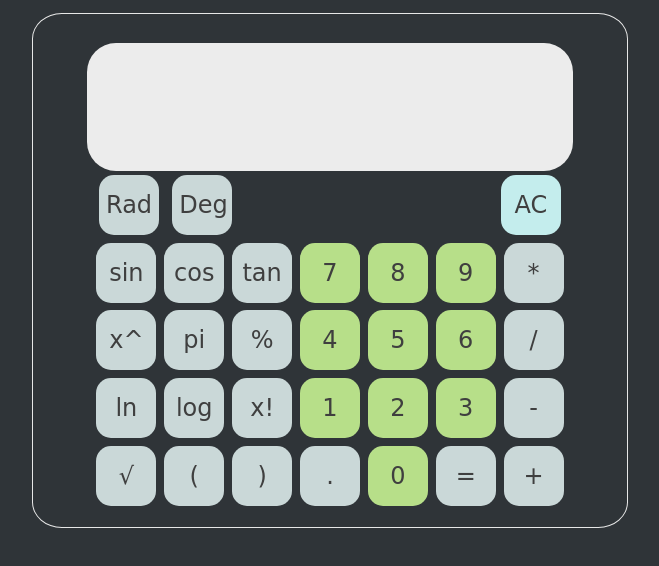
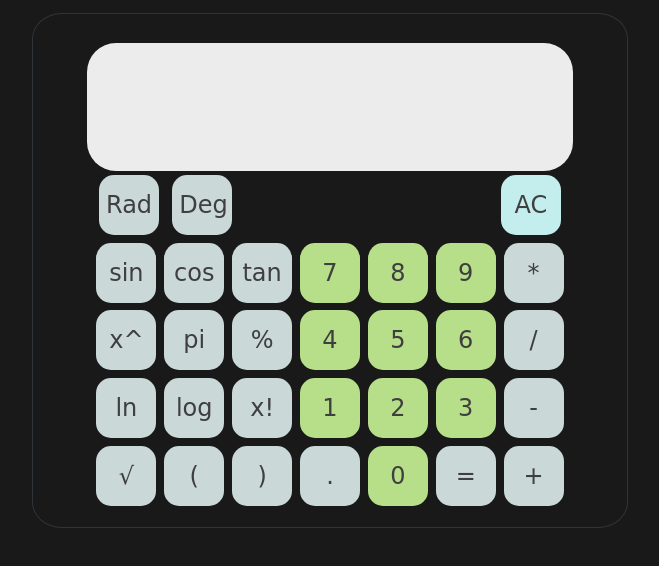
Before and after one commit to IlonaGedeon/notion_widget_calc, a plain HTML site: page index.html in a window 1280 px wide. Shown: the whole page, without its empty margins (310-969 px from the left). Drawn offline with Linux system fonts and the light colour scheme; a web font is replaced by a local one.

Commit message:
Update index.html

```diff
--- a/index.html
+++ b/index.html
@@ -14,8 +14,8 @@ body {
   margin: 0 auto;
   text-align: center;
   font-size: 23px;
-  color: #2F3438;
-  background-color:#2F3438;
+  color: #191919;
+  background-color:#191919;
 
 }
 
@@ -43,13 +43,13 @@ a:visited  {
 .calculator {
 
     display: inline-block;
-    background: #2F3438;
+    background: #191919;
     margin: 1% 0;
     color: black;
     border-radius: 5%;
-	border: 1px solid #e7e7e7;
+	border: 1px solid #2F3438;
 /*     box-shadow: 0px 8px 20px 0px grey; */
-    background-color: #2F3438;
+    background-color: #191919;
 
 
 }
@@ -87,7 +87,7 @@ a:visited  {
 .button:active,
 .button-active {
   background: gold;
-  color: #2F3438;
+  color: #191919;
   transform: scale(0.9);
 }
 
```
